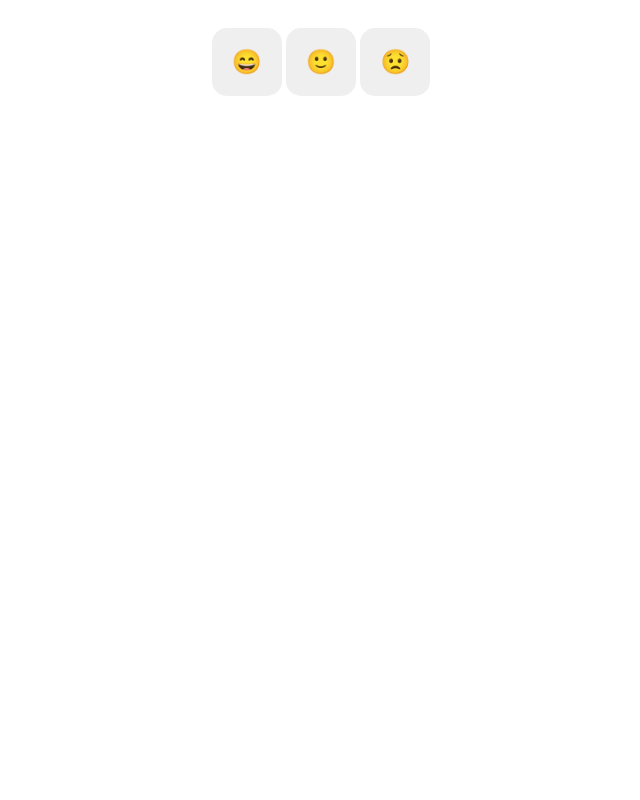
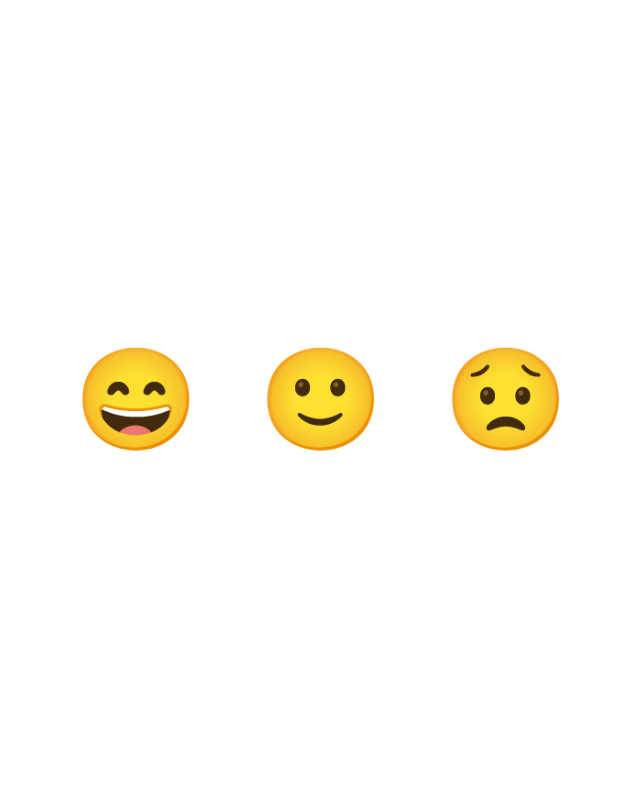
Before and after one commit to TelmoAires/satisfacao-secretaria, a Flask app: page / in a window 1280 px wide. Shown: the whole page, without its empty margins (319-959 px from the left). Run offline with Flask 3, Linux system fonts and the light colour scheme; some libraries are stand-ins or nearby versions.

Commit message:
Update style.css

```diff
--- a/static/style.css
+++ b/static/style.css
@@ -1,33 +1,24 @@
-body {
-    font-family: Arial, sans-serif;
-    text-align: center;
-    padding: 20px;
+body, html {
+    margin:0;
+    padding:0;
+    height:100%;
+    display:flex;
+    justify-content:center;
+    align-items:center;
+    font-family:Arial, sans-serif;
+    flex-direction:column;
 }
 
-h1 {
-    font-size: 2rem;
+.container {
+    display:flex;
+    flex-direction:row;
+    gap:20px;
 }
 
-.botoes {
-    display: flex;
-    justify-content: center;
-    gap: 20px;
-    margin-top: 40px;
+.botao {
+    font-size:100px;
+    padding:20px;
+    border:none;
+    background:none;
+    cursor:pointer;
 }
-
-button {
-    font-size: 1.5rem;
-    padding: 20px;
-    border-radius: 15px;
-    border: none;
-    cursor: pointer;
-}
-
-@media (max-width: 768px) {
-    .botoes {
-        flex-direction: column;
-    }
-    button {
-        width: 100%;
-    }
-}
```
